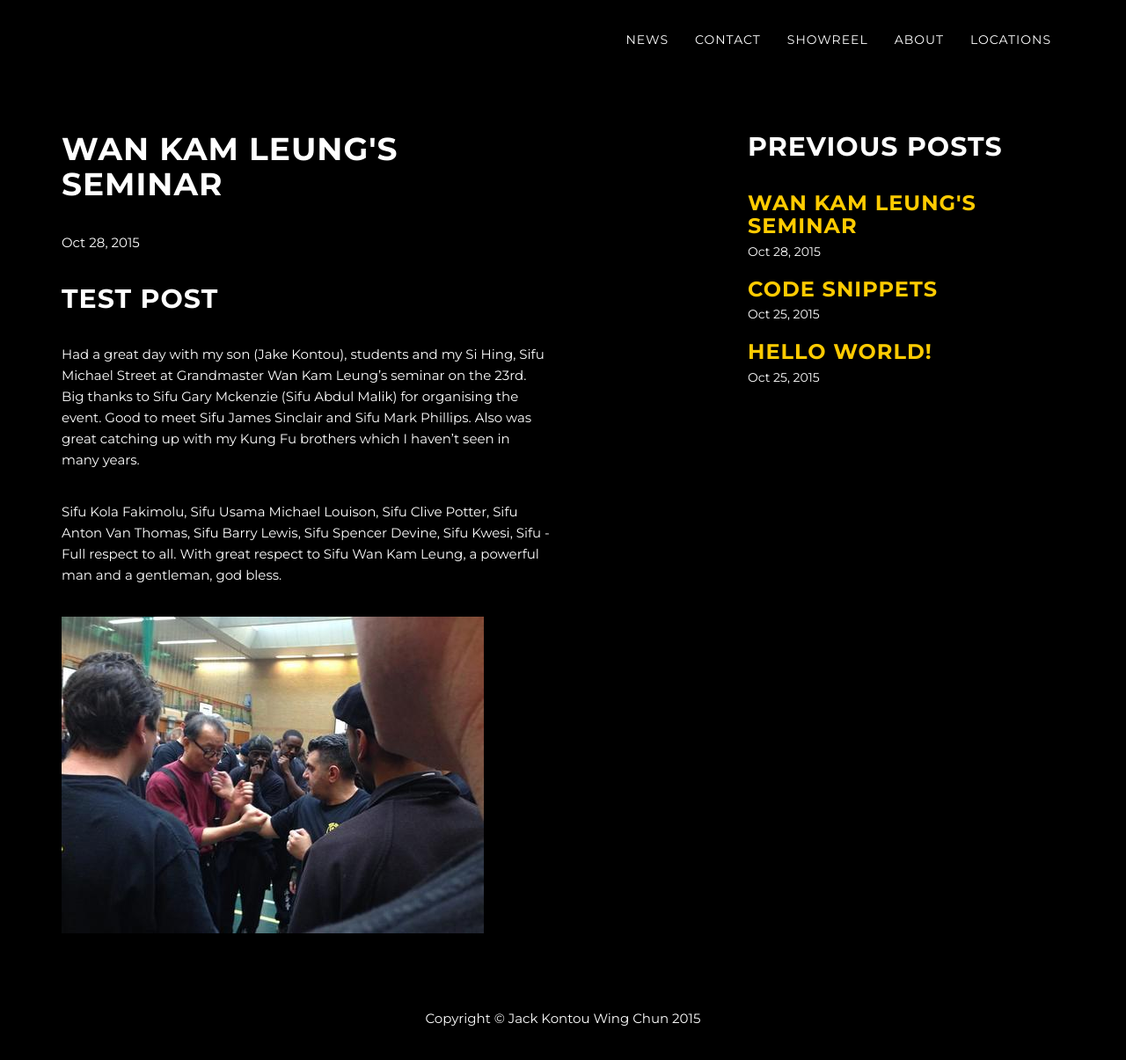
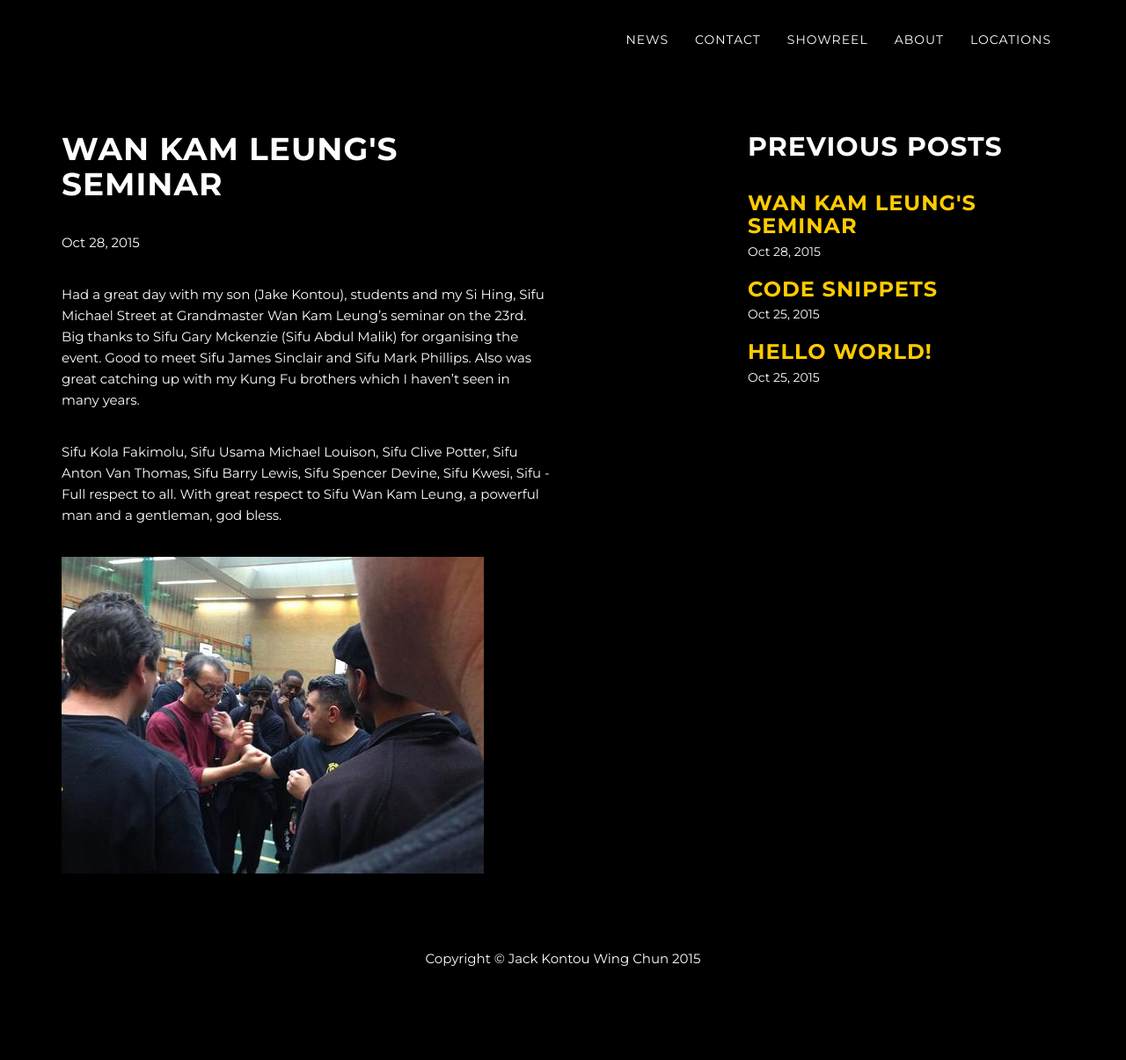
Before and after one commit to JackKontouWingChun/jkwc_ws, a Jekyll site: the page built from _posts/2015-10-28-wan-kam-leung-s-seminar.md, in a window 1280 px wide and 1220 px high. Shown: the top 1205 px of the window at 88% size. Built offline with Jekyll 4.4.1, drawn with Linux system fonts in a browser that asks for light colours.

Commit message:
Updated 2015-10-28-wan-kam-leung-s-seminar.md

```diff
--- a/_posts/2015-10-28-wan-kam-leung-s-seminar.md
+++ b/_posts/2015-10-28-wan-kam-leung-s-seminar.md
@@ -4,7 +4,6 @@ layout: post
 title: "Wan Kam Leung's seminar"
 ---
 
-## Test post
 
 Had a great day with my son (Jake Kontou), students and my Si Hing, Sifu Michael Street at Grandmaster Wan Kam Leung's seminar on the 23rd.
 Big thanks to Sifu Gary Mckenzie (Sifu Abdul Malik) for organising the event.
```
